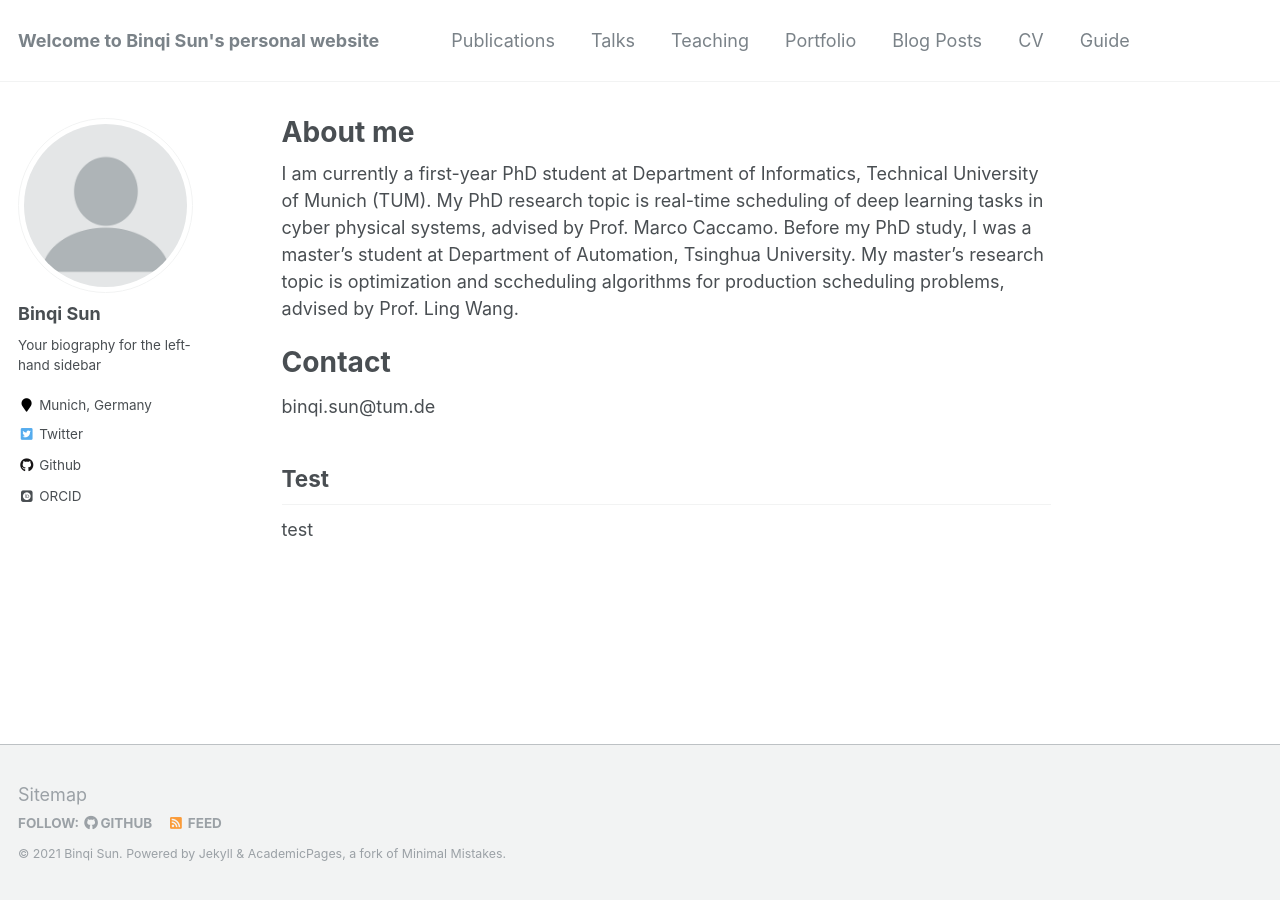
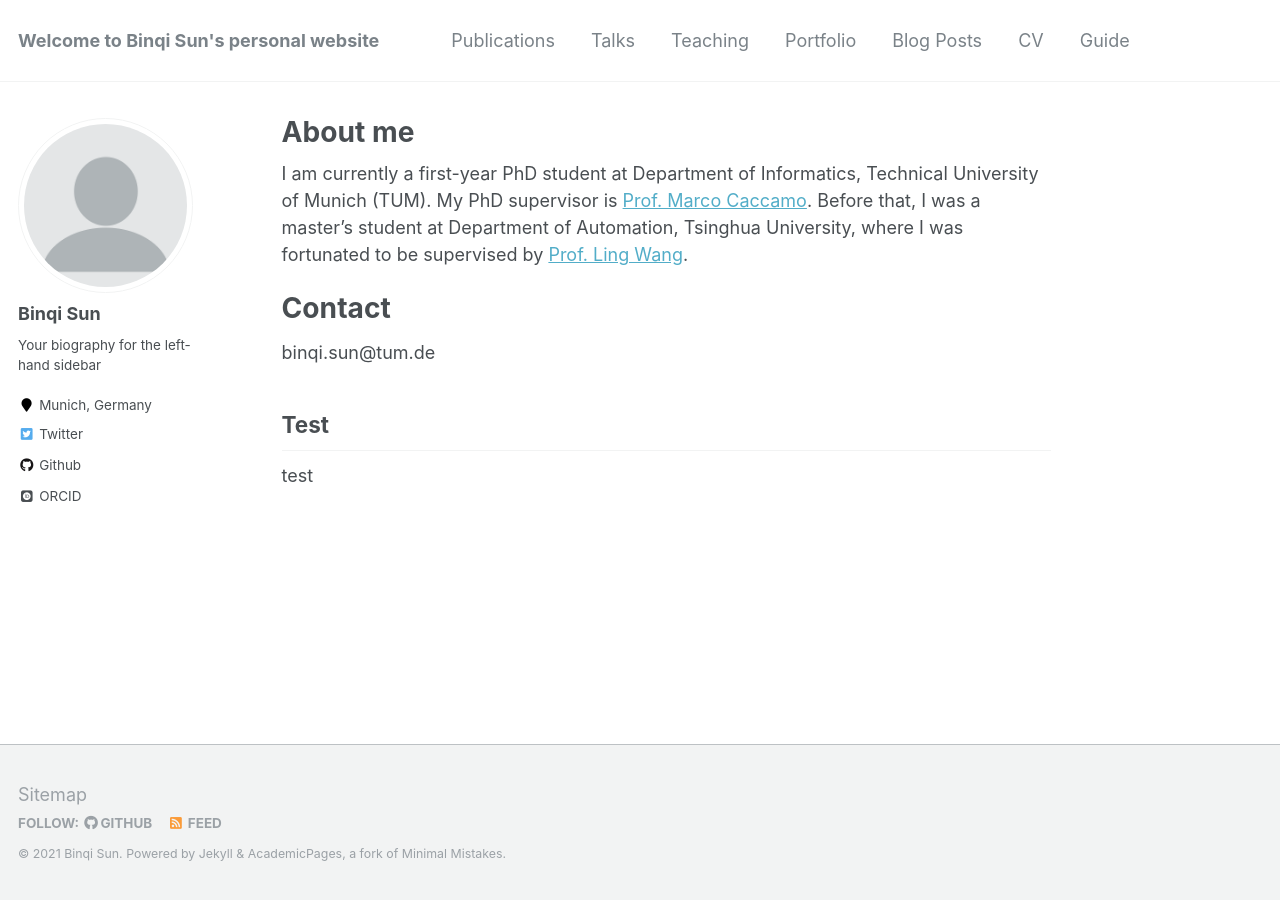
Before and after one commit to binqi-sun/binqi-sun.github.io, a Jekyll site: the page built from _pages/about.md, in a window 1280 px wide. Built offline with Jekyll 4.4.1, drawn with Linux system fonts in a browser that asks for light colours; some web fonts are replaced.

Commit message:
Update about.md

```diff
--- a/_pages/about.md
+++ b/_pages/about.md
@@ -8,7 +8,7 @@ redirect_from:
   - /about.html
 ---
 
-I am currently a first-year PhD student at Department of Informatics, Technical University of Munich (TUM). My PhD research topic is real-time scheduling of deep learning tasks in cyber physical systems, advised by Prof. Marco Caccamo. Before my PhD study, I was a master's student at Department of Automation, Tsinghua University. My master's research topic is optimization and sccheduling algorithms for production scheduling problems, advised by Prof. Ling Wang.
+I am currently a first-year PhD student at Department of Informatics, Technical University of Munich (TUM). My PhD supervisor is [Prof. Marco Caccamo](https://rtsl.cps.mw.tum.de/personal_page/mcaccamo/). Before that, I was a master's student at Department of Automation, Tsinghua University, where I was fortunated to be supervised by [Prof. Ling Wang](https://scholar.google.com/citations?user=lC7bVMwAAAAJ&hl=en&oi=ao).
 
 Contact
 ======
```
